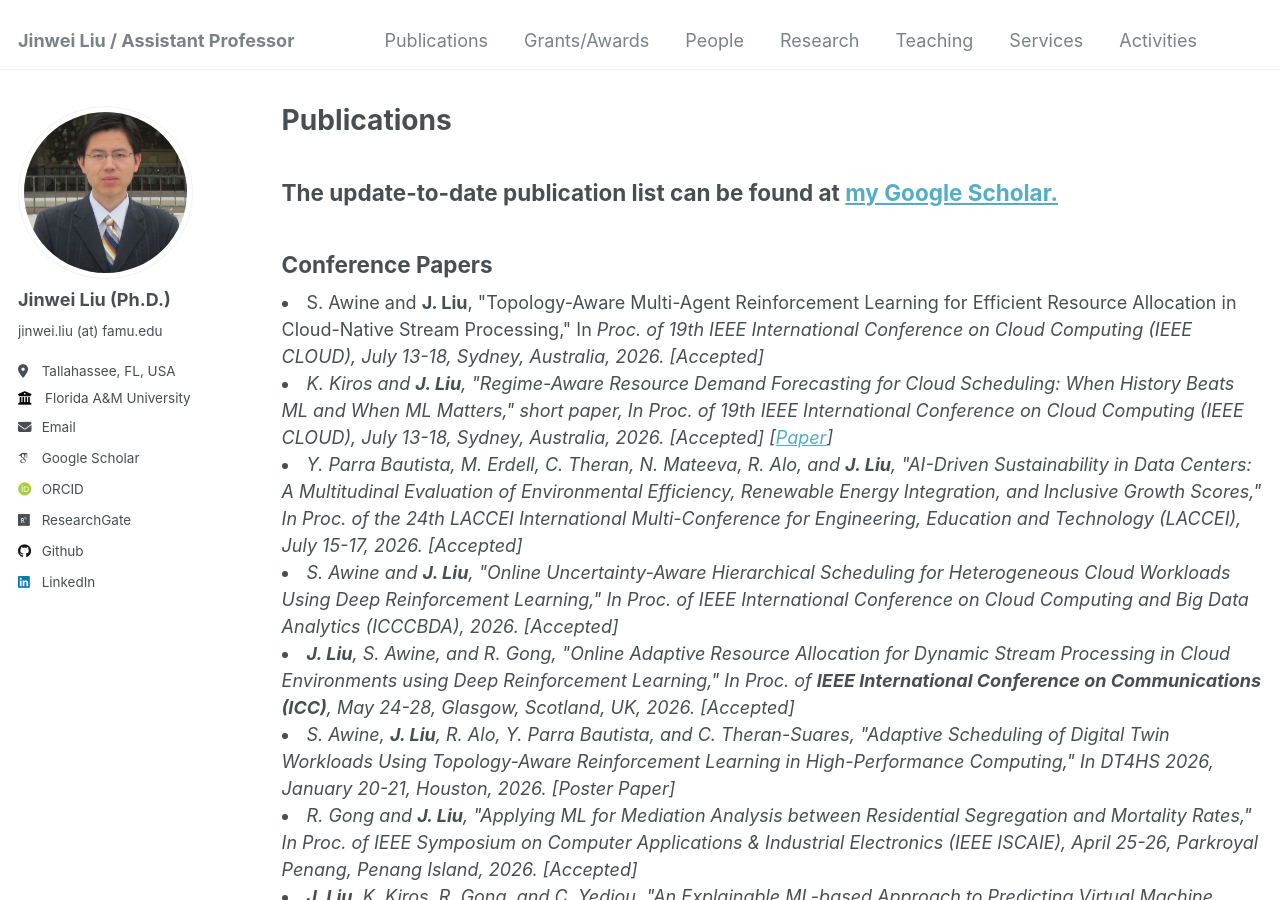
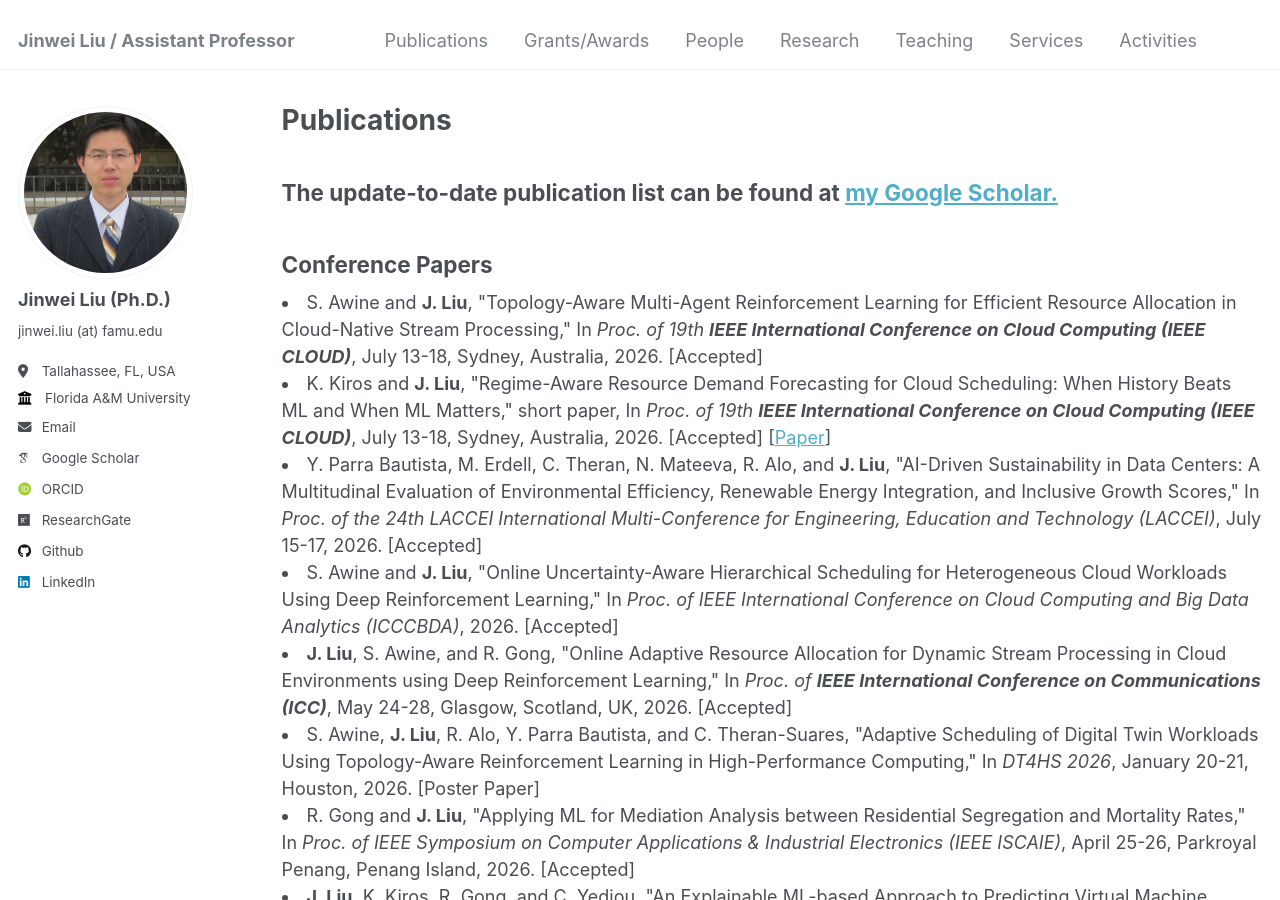
Before and after one commit to jinweiliucu/jinweiliucu.github.io, a Jekyll site: the page built from _publications/publications.html, in a window 1280 px wide and 900 px high. Built offline with Jekyll 4.4.1, drawn with Linux system fonts in a browser that asks for light colours; some web fonts are replaced.

```diff
--- a/_publications/publications.html
+++ b/_publications/publications.html
@@ -11,14 +11,14 @@ author_profile: true
 <h2 class="text-left">Conference Papers</h2>
 	<li>
     S. Awine and <strong>J. Liu</strong>, "Topology-Aware Multi-Agent Reinforcement Learning for Efficient Resource Allocation in Cloud-Native Stream Processing,"
-    In <em>Proc. of 19th IEEE International Conference on Cloud Computing (IEEE CLOUD), July 13-18, Sydney, Australia, 2026. [Accepted]
+    In <em>Proc. of 19th <strong>IEEE International Conference on Cloud Computing (IEEE CLOUD)</strong></em>, July 13-18, Sydney, Australia, 2026. [Accepted]
     <!-- [<a href="/files/articles/WF-PST2025LiuFalcon.pdf">Paper</a>]</span> -->
     </span><br>
     </li>
 
 	<li>
     K. Kiros and <strong>J. Liu</strong>, "Regime-Aware Resource Demand Forecasting for Cloud Scheduling: When History Beats ML and When ML Matters," short paper,
-    In <em>Proc. of 19th IEEE International Conference on Cloud Computing (IEEE CLOUD), July 13-18, Sydney, Australia, 2026. [Accepted]
+    In <em>Proc. of 19th <strong>IEEE International Conference on Cloud Computing (IEEE CLOUD)</strong></em>, July 13-18, Sydney, Australia, 2026. [Accepted]
     [<a href="/files/articles/CSCI2025Liu.pdf">Paper</a>]</span>
     </span><br>
     </li>
```
